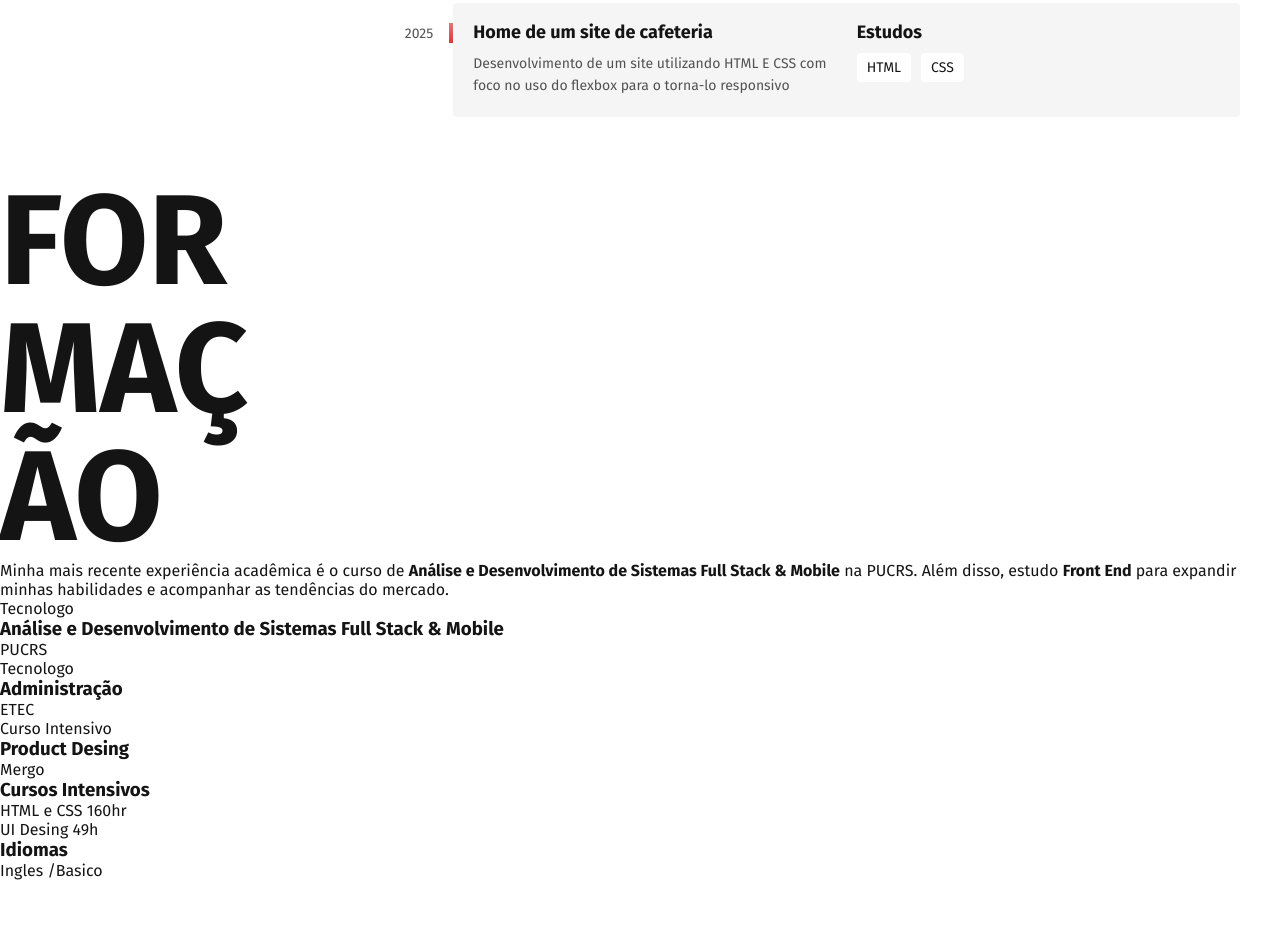
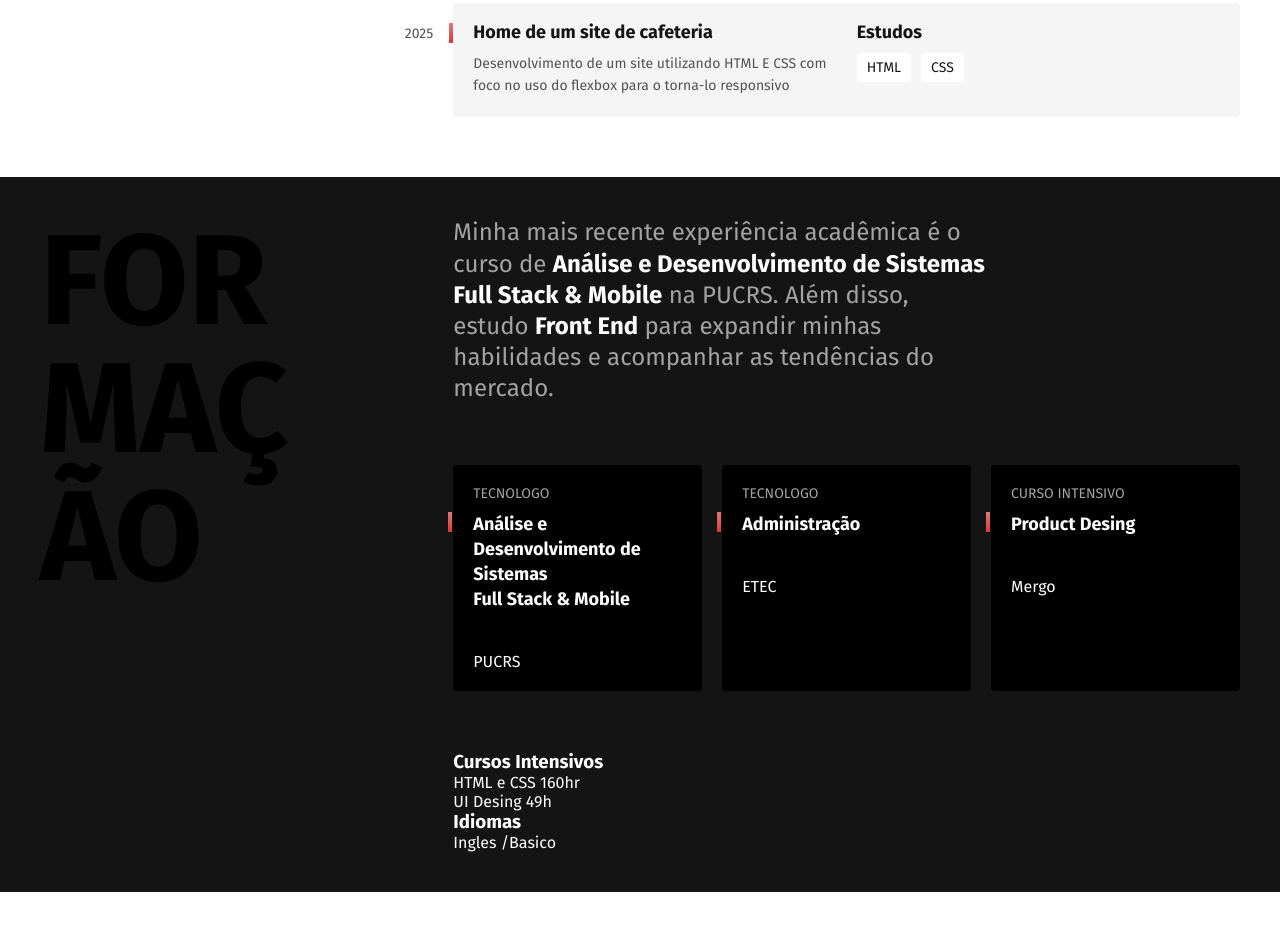
Before and after one commit to SophiAoAmaral/HTML-CSS-ORI, a plain HTML site: page Portifolio/index.html in a window 1280 px wide. Shown: the part 1117-2048 px from the top of the page. Drawn offline with Linux system fonts and the light colour scheme.

Commit message:
formaçoes

```diff
--- a/Portifolio/css/formacao.css
+++ b/Portifolio/css/formacao.css
@@ -0,0 +1,71 @@
+.formacao{
+    background: #141414;
+    color: white;
+}
+
+
+.formacao-container{
+    max-width: 1200px;
+    padding: 40px 20px;
+    margin: 0 auto;
+    display: grid;
+    grid-template-columns: 1fr 2fr;
+    gap: 20px;
+}
+
+.formacao .subtitulo{
+    color: #000;
+}
+
+.formacao-texto{
+    font-size: 1.5rem;
+    line-height: 1.3;
+    margin-bottom: 60px;
+    max-width: 40ch;
+    color: #a3a3a3;
+}
+
+.formacao-texto strong{
+    color: white;
+}
+
+.faculdade-lista{
+    display: flex;
+    flex-wrap: wrap;
+    gap: 20px;
+    margin-bottom: 60px;
+}
+
+.faculdade{
+    flex: 1;
+    background-color: #000;
+    padding: 20px;
+    border-radius: 4px;
+    display: flex;
+    flex-direction: column;
+}
+
+.faculdade-tipo{
+    font-size: 0.875rem;
+    text-transform: uppercase;
+    color: #a3a3a3;
+    margin-bottom: 10px;
+}
+
+.faculdade-curso{
+    font-size: 1.125rem;
+    line-height: 1.4;
+    margin-bottom: 40px;
+    position: relative;
+}
+
+.faculdade-curso::before{
+    content: '';
+    display: block;
+    width: 4px;
+    height: 20px;
+    background: linear-gradient(#d87b7b, #e43434);
+    position: absolute;
+    top: 0px;
+    left: -25px;
+}
--- a/Portifolio/index.html
+++ b/Portifolio/index.html
@@ -79,10 +79,10 @@
                     Minha mais recente experiência acadêmica é o curso de <strong>Análise e Desenvolvimento de Sistemas Full Stack  & Mobile</strong> na PUCRS. Além disso, estudo <strong>Front End</strong> para expandir minhas habilidades e acompanhar as tendências do mercado.
                 </p>
 
-                <ul>
+                <ul class="faculdade-lista">
                     <li class="faculdade">
                         <span class="faculdade-tipo">Tecnologo</span>
-                        <h3 class="faculdade-curso">Análise e Desenvolvimento de Sistemas Full Stack & Mobile</h3>
+                        <h3 class="faculdade-curso">Análise e Desenvolvimento de Sistemas <br> Full Stack & Mobile</h3>
                         <span class="faculdade-instituicao">PUCRS</span>
                     </li>
 
```
